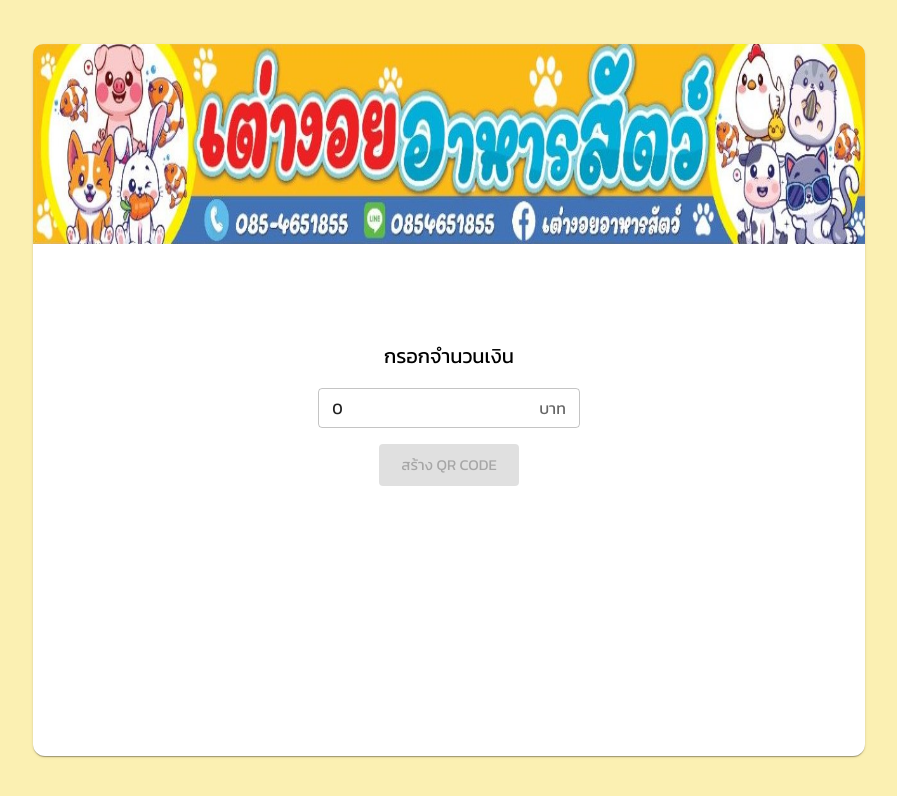
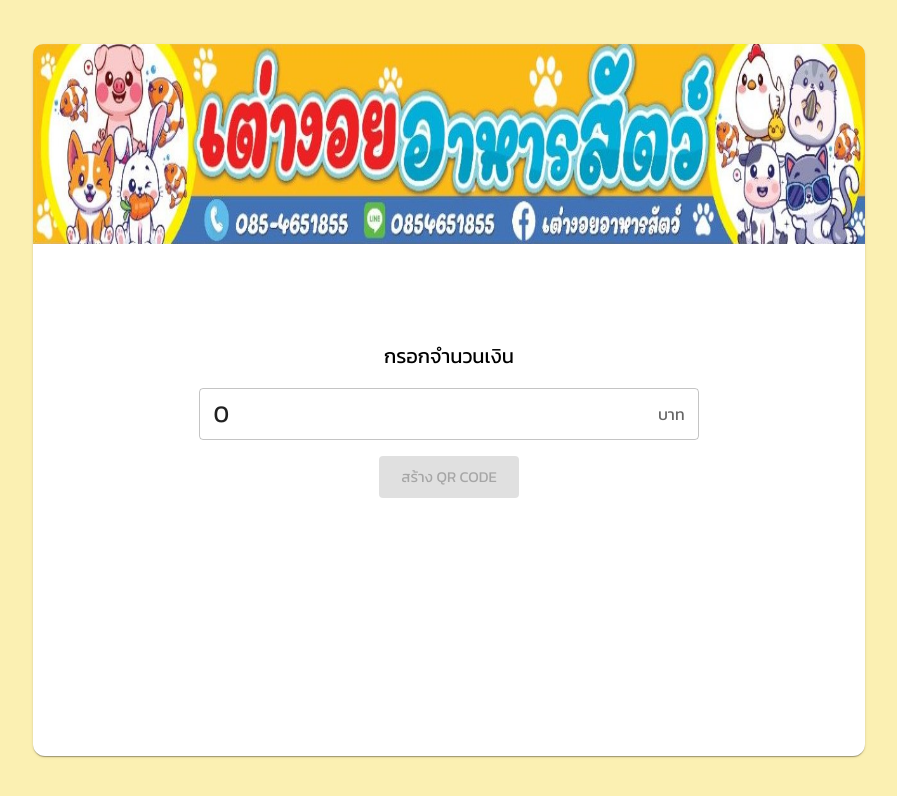
Before and after one commit to Kittikun22/promtpay-qr-code, a React (Create React App) app: page / in a window 1280 px wide. Shown: the top 796 px of the page, without its empty margins (191-1088 px from the left). Built offline with nearby package versions, Linux system fonts and the light colour scheme.

Commit message:
[Edit] fix bug

```diff
--- a/src/component/PromtpayBox.js
+++ b/src/component/PromtpayBox.js
@@ -67,12 +67,16 @@ function PromtpayBox() {
   };
 
   function handleAmount(e) {
-    setAmount(parseFloat(e.target.value));
+    const inputValue = e.target.value;
+    if (!isNaN(inputValue) || inputValue === "") {
+      setAmount(inputValue === "" ? "" : parseFloat(inputValue));
+      setError("");
+    }
   }
 
   const handleQRSubmit = (e) => {
     e.preventDefault();
-    if (amount === 0) {
+    if (amount === 0 || amount === "") {
       setError("จำนวนเงินเท่ากับ 0 ");
     } else {
       setqrCode(generatePayload(promtpayNumber, { amount }));
@@ -130,7 +134,9 @@ function PromtpayBox() {
             <Typography variant="h6">กรอกจำนวนเงิน</Typography>
             <TextField
               size="small"
-              type="float"
+              type="text"
+              inputMode="numeric"
+              pattern="[0-9]*"
               value={amount}
               onChange={handleAmount}
               autoComplete="off"
@@ -140,7 +146,9 @@ function PromtpayBox() {
                 endAdornment: (
                   <InputAdornment position="end">บาท</InputAdornment>
                 ),
+                style: { fontSize: "1.5rem" },
               }}
+              sx={{ width: { xs: "90%", sm: "60%" } }}
             />
             <Button
               onClick={handleQRSubmit}
```
